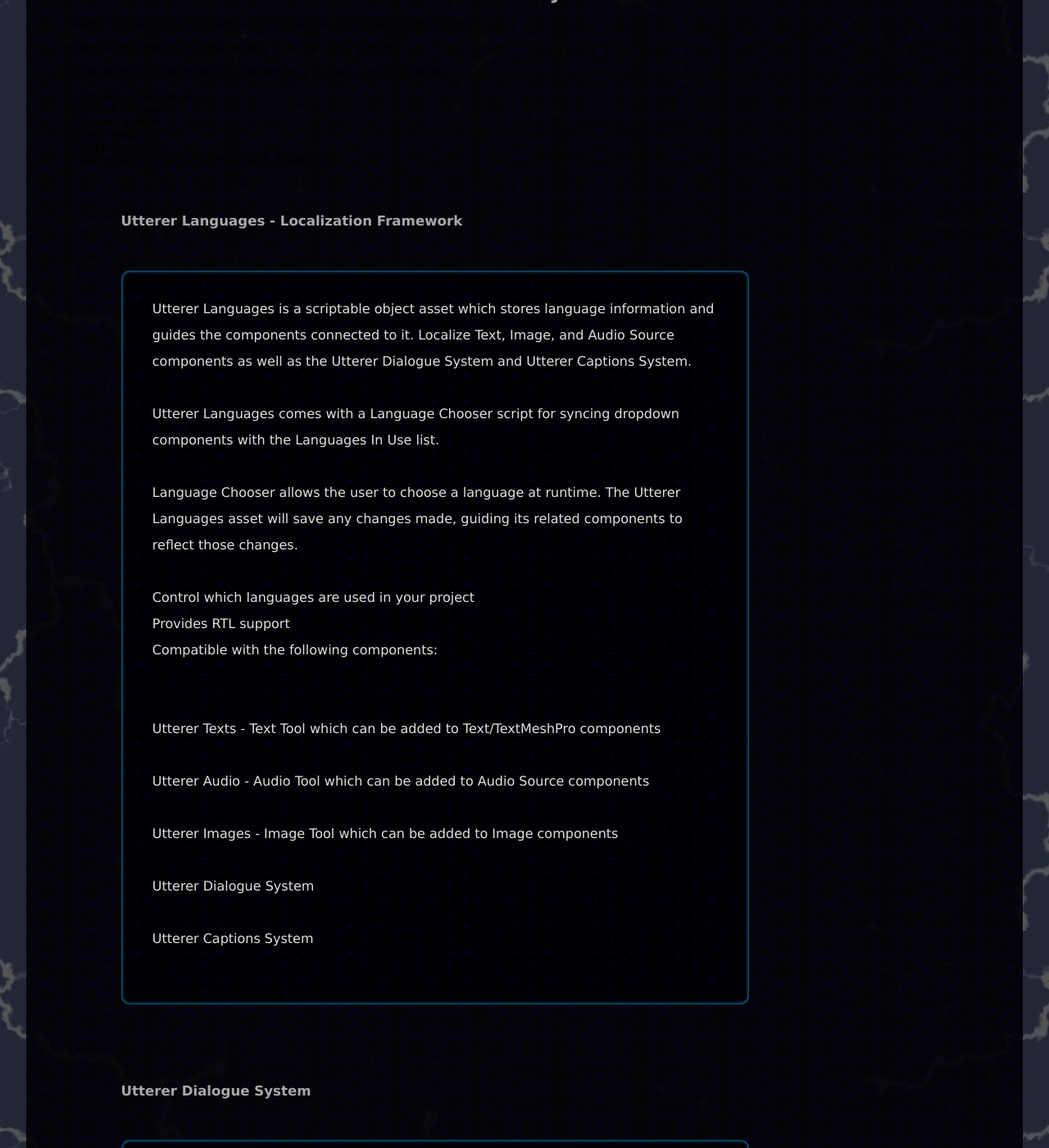
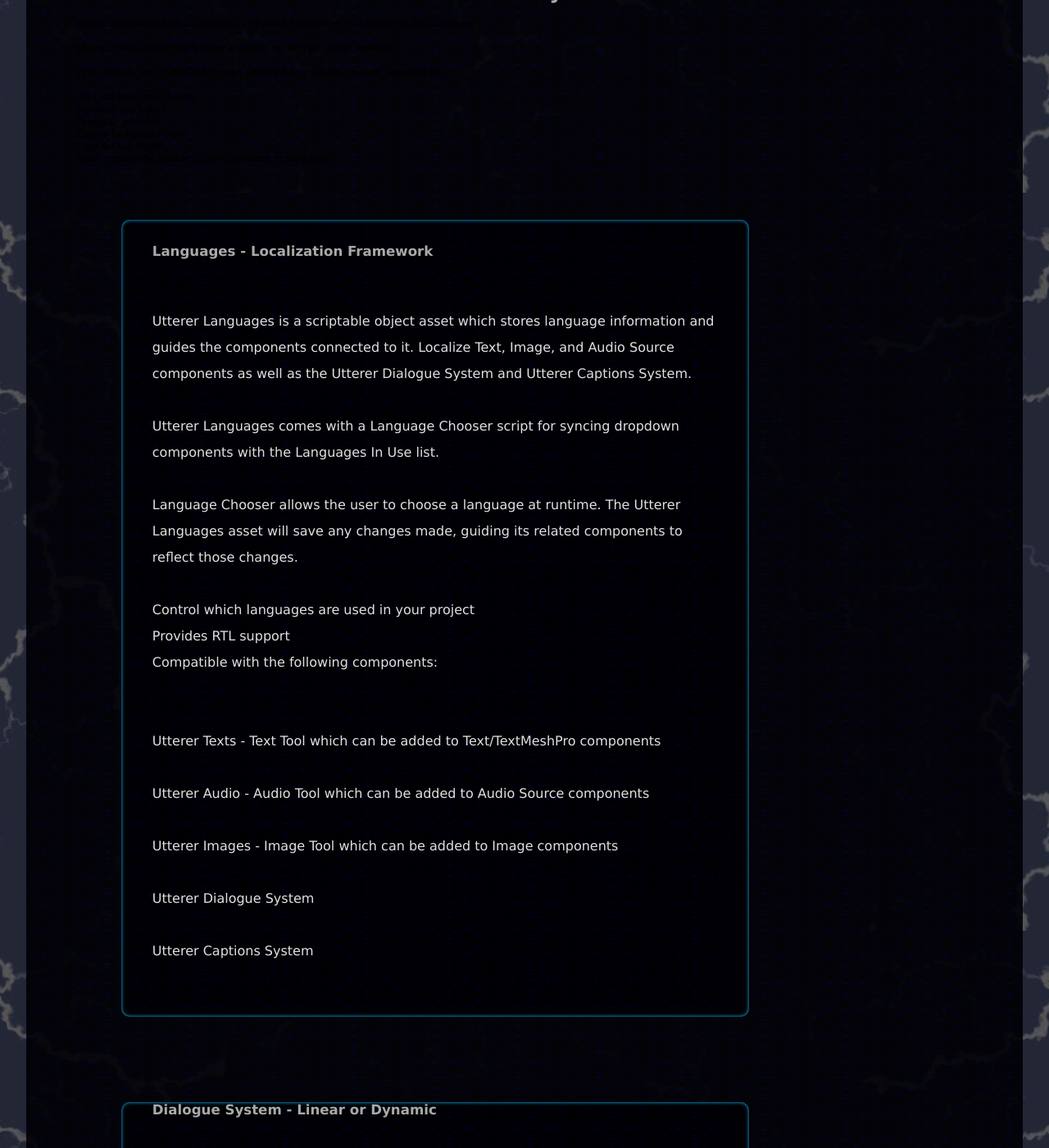
Before and after one commit to Madsir/madsirstudio.github.io, a Jekyll site: the page built from utterer/index.html, in a window 1280 px wide and 1400 px high, scrolled down 665 px. Shown: the whole window at 82% size. Built offline with Jekyll 4.4.1, drawn with Linux system fonts in a browser that asks for light colours; some of the changed text lies outside the part shown.

Commit message:
Update index.html

```diff
--- a/utterer/index.html
+++ b/utterer/index.html
@@ -150,8 +150,8 @@ Custom background color<br>
 Light & Dark modes<br>
 Quick-position the windows in rows, columns, or diagonally<br><br>
 		<br><br>
-	<h2>Utterer Languages - Localization Framework</h2><br>
-		<div class="baround"><br><p>
+				<div class="baround"><br>
+	<h2>Languages - Localization Framework</h2><br><br><p>
 
 Utterer Languages is a scriptable object asset which stores language information and guides the components connected to it. Localize Text, Image, and Audio Source components as well as the Utterer Dialogue System and Utterer Captions System.
 <br><br>
@@ -172,9 +172,9 @@ Utterer Captions System<br><br><br>
 
 <br>
 	<br><br>
-	<h2>Utterer Dialogue System</h2>
+<div class="baround">
+	<h2>Dialogue System - Linear or Dynamic</h2>
 	<br>
-		<div class="baround">
 	<br>
 	<p>  Easily create a linear or dynamic dialogue sequence and customize the appearance of the system and its elements. Each individual part in the sequence has its own controls and settings.
 <br><br><br>
@@ -245,8 +245,9 @@ Response Output - If this toggle is active and connected to another Dialogue's R
 
 <br><br>
 <br>
-		<h2>Utterer Captions System</h2><br>
-		<div class="around"><br><p>
+	<div class="around"><br>
+		<h2>Captions System - Captions or Subtitles</h2><br><br>
+		<p>
 
 The Captions System lets you create and control a timed sequence of captions that will format itself based on your input. Like the Dialogue System, you can easily customize the system and its elements. <br><br><br>
 
@@ -307,8 +308,9 @@ Utterer Captions System will display no text during this break<br><br><br>
 		</p>
 		</div>
 		<br><br><br>
-	<h2>Utterer Dynamics - Dynamic String Interpolation</h2><br>
-	<div class="baround"><br><p>
+		<div class="baround">
+	<h2>Dynamics - String Interpolation</h2><br>
+	<br><p>
 Utterer Dynamics uses a scriptable object asset to store your list of dynamic calls in order to interpolate or color-code certain strings.<br>Interpolation is handled by the system's Dynamics Assistant, which finds all calls in an open scene and switches them with their ID's at runtime.<br><br>
 	Utterer Dynamics replaces any "call" (a string or part of a string surrounded by < and > - Ex. <PlayerName> ) with its associated "ID" (Ex. "Madsir"). <br><br>
 
```
